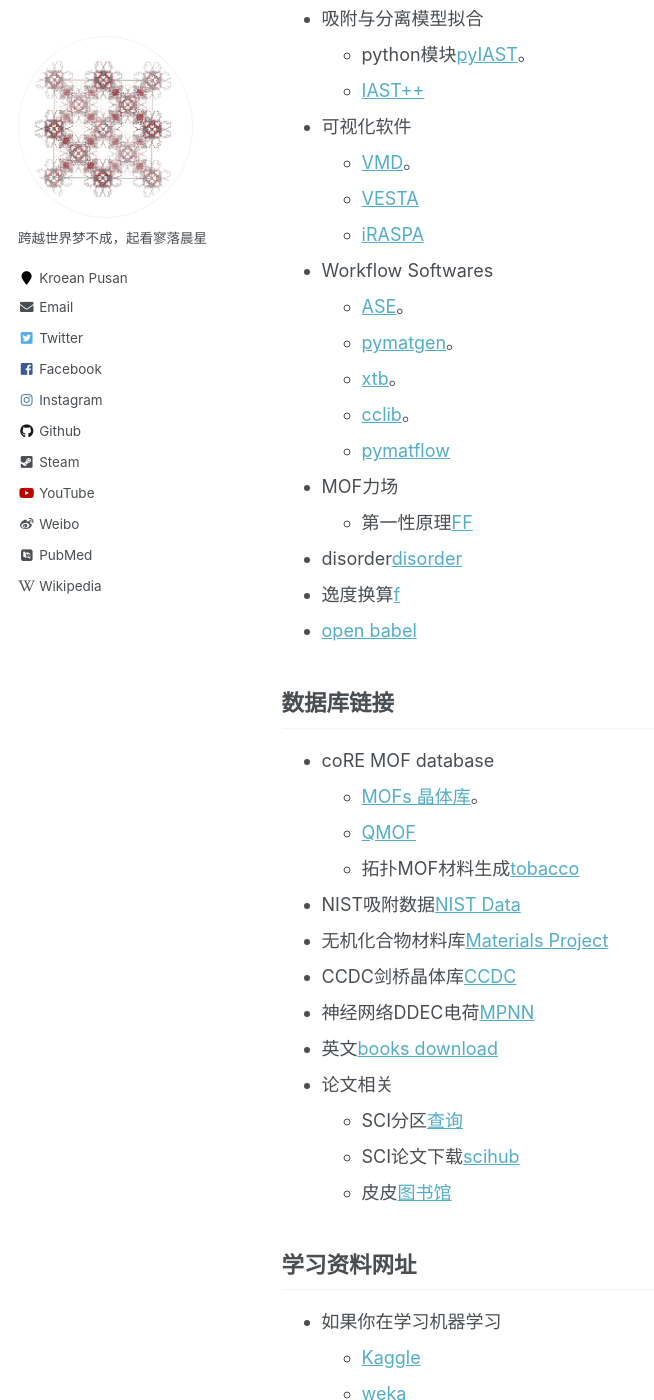
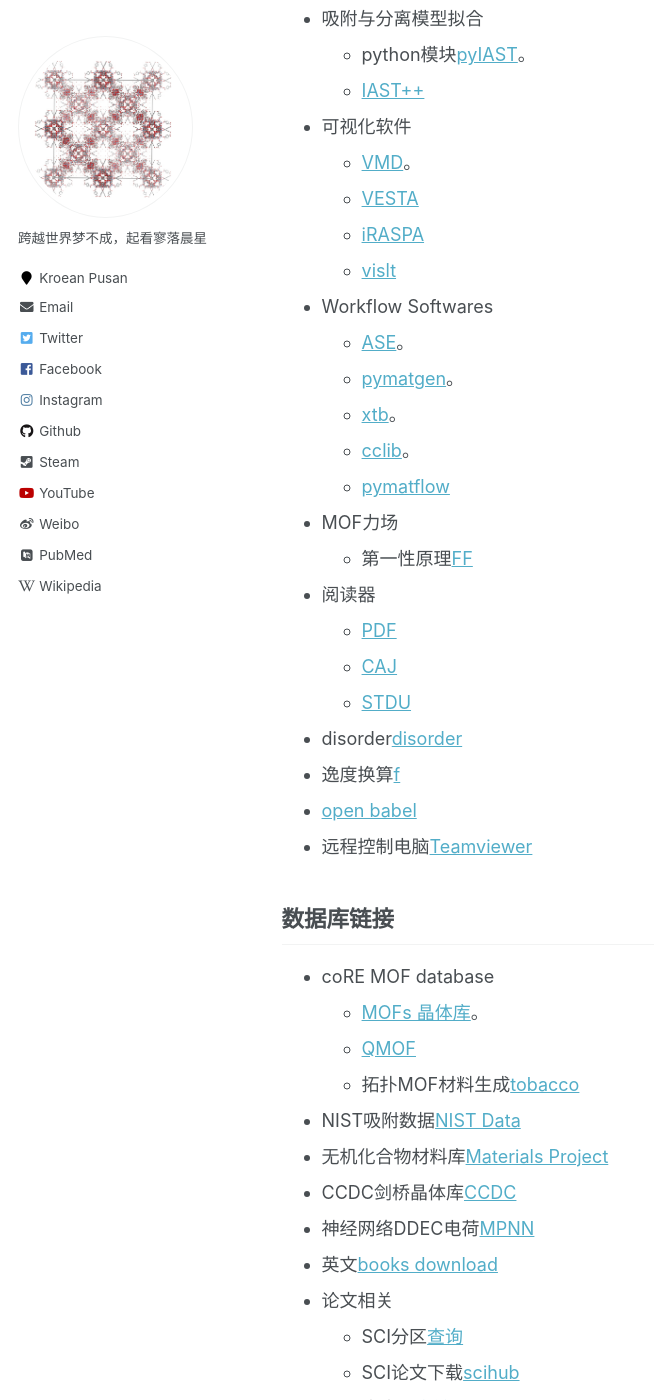
Before and after one commit to sxm13/ZGBshenxiaomoCV.github.io, a Jekyll site: the page built from _pages/markdown.md, in a window 1280 px wide and 1400 px high, scrolled down 1013 px. Shown: the whole window, without its empty margins (0-654 px from the left). Built offline with Jekyll 4.4.1, drawn with Linux system fonts in a browser that asks for light colours; some web fonts are replaced.

Commit message:
Update markdown.md

```diff
--- a/_pages/markdown.md
+++ b/_pages/markdown.md
@@ -37,6 +37,7 @@
   * [VMD](https://www.ks.uiuc.edu/Research/vmd/ "VMD")。
   * [VESTA](https://jp-minerals.org/vesta/en/ "VESTA")
   * [iRASPA](https://iraspa.org/ "iRASPA")
+  * [vislt](https://wci.llnl.gov/simulation/computer-codes/visit/executables "vislt")
 * Workflow Softwares
   * [ASE](https://wiki.fysik.dtu.dk/ase/index.html "ase")。
   * [pymatgen](https://pymatgen.org/ "pymatgen")。
@@ -45,9 +46,14 @@
   * [pymatflow](https://pymatflow.readthedocs.io/en/latest/index.html "pymatflow")
 * MOF力场
   * 第一性原理[FF](https://github.com/molmod/QuickFF "MOFFF")
+* 阅读器
+  * [PDF](https://www.zhengbanxianmian.com/iStylePDF.html "pdf")
+  * [CAJ](https://cajviewer.cnki.net/ "CAJ")
+  * [STDU](https://stdu-viewer.en.softonic.com/ "STDU")
 * disorder[disorder](https://github.com/jichunlian/disorder "disorder")
 * 逸度换算[f](https://github.com/sxm13/ZGBshenxiaomoCV.github.io/tree/main/files/fugacity "f")
 * [open babel](https://github.com/openbabel/openbabel/releases/tag/openbabel-2-4-0 "Open Babel")
+* 远程控制电脑[Teamviewer](https://www.teamviewer.cn/cn/ "teamviewer")
 
 ## 数据库链接
 
```
